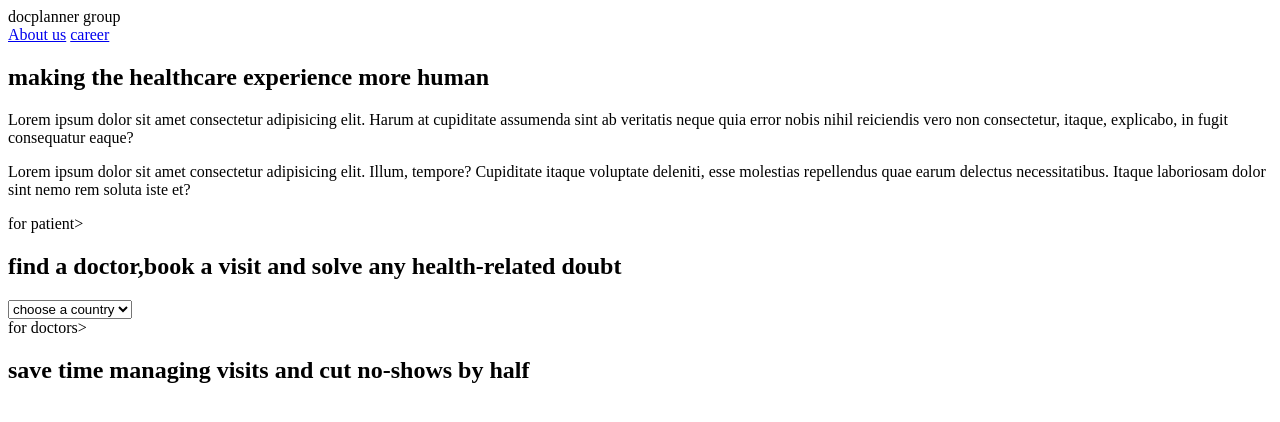
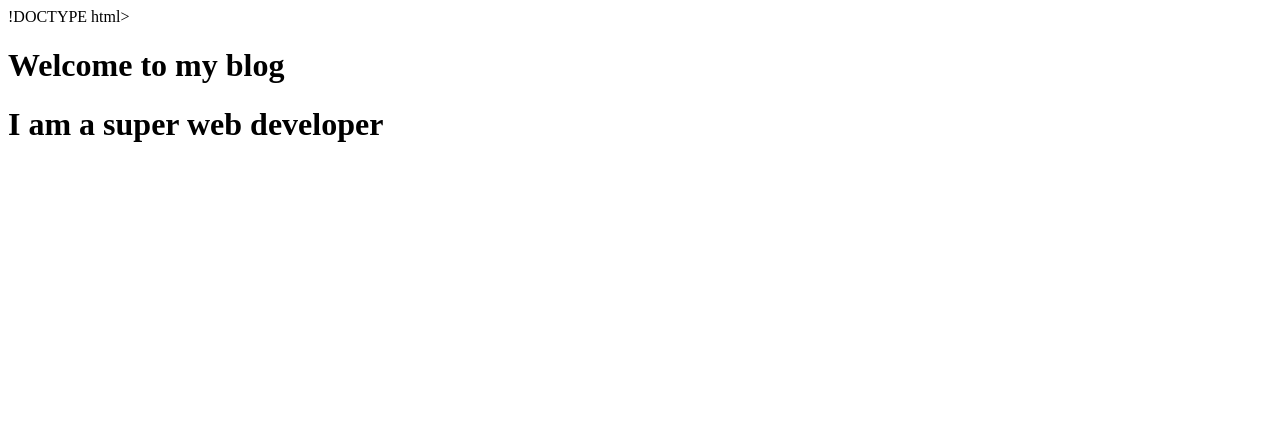
Before and after one commit to firas1112/checkpointcss, a plain HTML site: page index.html in a window 1280 px wide. Drawn offline with Linux system fonts and the light colour scheme.

Commit message:
Add files via upload

```diff
--- a/index.html
+++ b/index.html
@@ -1,59 +1,31 @@
-<html>
-    <head>
-        <title>docplanner clone</title>
-    </head>
-    <body>
-<header>
-    <div class="docplanner - logo">
-        docplanner group
-    </div>
-    <div class="header - menu">
-        <a href="#">About us</a>
-        <a href="#">career</a>
-    </div>
-
-</header>
-<main>
-    <section class="introduction">
-        <div class="introduction - logo"></div>
-        <h1 class="introduction-title">
-        making the healthcare experience more human</h1>
-        <div class="introduction - text">
-<p>Lorem ipsum dolor sit amet consectetur adipisicing elit. Harum at cupiditate assumenda sint ab veritatis neque quia error nobis nihil reiciendis vero non consectetur, itaque, explicabo, in fugit consequatur eaque?
-
-</p>
-<p>Lorem ipsum dolor sit amet consectetur adipisicing elit. Illum, tempore? Cupiditate itaque voluptate deleniti, esse molestias repellendus quae earum delectus necessitatibus. Itaque laboriosam dolor sint nemo rem soluta iste et?
-
-</p>
-        </div>
-
-    </section>
-    <section class="services">
-        <div class="service-card service-card-patient"></div>
-        <div class="service-card-for">for patient></div>
-        <h2 class="service-card-title">
-            find a doctor,book a visit and solve any health-related doubt</h2>
-<div class="service-card-content">
-    <select class="service-card-select" name="" id="">
-        <option value="">choose a country</option>
-        <option value="">tunisia</option>
-        <option value="">france</option>
-        <option value="">italie</option>
-        <option value="">england</option>
-        <option value="">spain</option>
-    </select>
-    <img class="" alt="">
-</div>
 
 
-        <div class="service-card service-card-doctors"></div>
-        <div class="service-card-for">for doctors></div>
-        <h2 class="service-card-title">
-            save time managing visits and cut no-shows by half</h2>
-        <div class="service-card-content"></div>
-    <img src="" alt="">
-    </section>
-</main>
-<footer></footer>
-    </body>
+  !DOCTYPE html>
+<html lang="">
+	<head>
+    <title>Type selector</title>
+    <style>
+
+    </style>
+	</head>
+	<body>
+    <h1>Welcome to my blog</h1>
+    <div{
+       height: 150px;
+      width: 90%;
+  }
+
+
+			Lorem ipsum dolor sit amet consectetur adipisicing elit. Blanditiis
+			ratione alias, eaque temporibus tenetur similique accusamus quas
+			laudantium ea reiciendis itaque atque earum provident. Ab nisi sunt quo
+			repellat vitae.
+
+
+
+        </body>
+      </html>
+
+		<h1>I am a super web developer</h1>
+	</body>
 </html>
```
